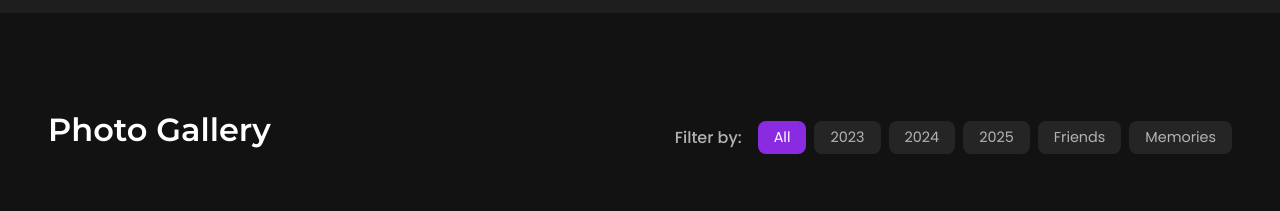
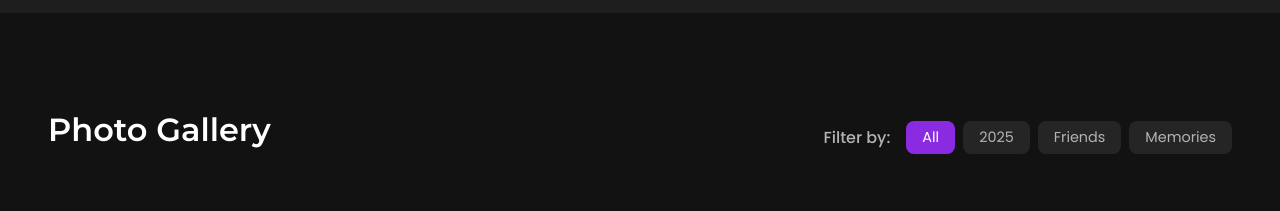
Before and after one commit to ArufCuy/deploy-galery, a plain HTML site: page index.html in a window 1280 px wide. Shown: the part 541-752 px from the top of the page. Drawn offline with Linux system fonts and the light colour scheme; no server answers.

Commit message:
Update index.html

```diff
--- a/index.html
+++ b/index.html
@@ -66,8 +66,6 @@
             <div class="filter-label">Filter by:</div>
             <div class="filter-buttons">
               <button class="filter-btn active" data-filter="all">All</button>
-              <button class="filter-btn" data-filter="2023">2023</button>
-              <button class="filter-btn" data-filter="2024">2024</button>
               <button class="filter-btn" data-filter="2025">2025</button>
               <button class="filter-btn" data-filter="friends">Friends</button>
               <button class="filter-btn" data-filter="memories">Memories</button>
```
